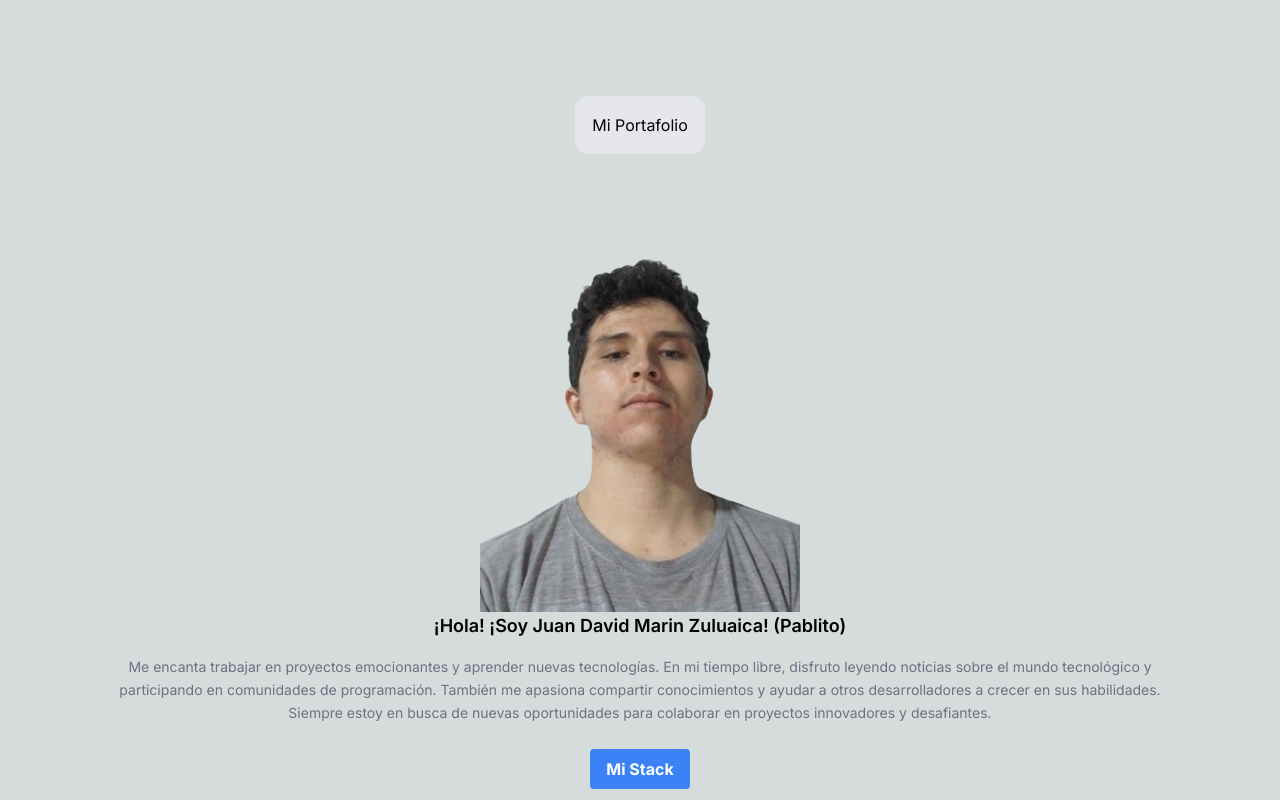
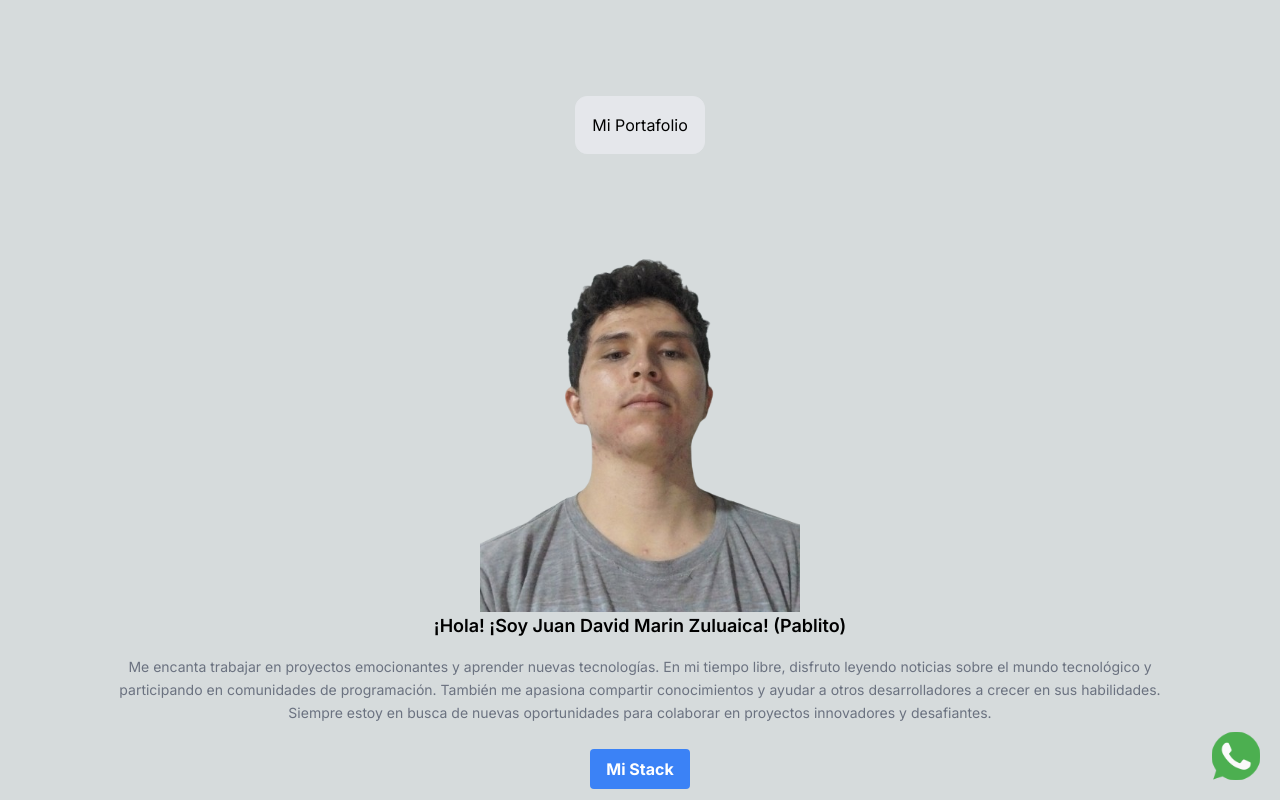
Before and after one commit to pablitog21/portfolio, a Next.js app: page / in a window 1280 px wide. Shown: the top 800 px of the page. Built offline with nearby package versions, Linux system fonts and the light colour scheme.

Commit message:
ajuste boton whatsapp

```diff
--- a/src/app/layout.tsx
+++ b/src/app/layout.tsx
@@ -19,7 +19,7 @@ export default function RootLayout({
     <html lang="en">
       <body className={`${inter.className} overflow-y-scroll overflow-x-scroll`}>
         {children}
-        {/* <BotonWhatsapp/> */}
+        <BotonWhatsapp/>
         </body>
     </html>
   );
--- a/src/components/BotonWhatsapp .tsx
+++ b/src/components/BotonWhatsapp .tsx
@@ -3,14 +3,23 @@
 import React, { useState } from 'react';
 
 const BotonWhatsapp = () => {
+    const handleClick = () => {
+        const nombre = prompt('Hola, por favor dijita tu nombre:');
 
-    const handleClick = () => {
+        if (nombre) {
+            if (nombre.length > 150) {
+                alert('El nombre no puede exceder los 150 caracteres.');
+            } else {
+                const mensaje = `Hola, ¿cómo estás? Me gustaría adquirir tus servicios. ¿Podríamos programar una reunión para llegar a un acuerdo? ¡Gracias! Atentamente: ${nombre}.`;
+                const mensajeCodificado = encodeURIComponent(mensaje);
 
-        const mensaje = encodeURIComponent('Hola, ¿cómo estás? Me gustaría adquirir tus servicios. ¿Podríamos programar una reunión para llegar a un acuerdo? ¡Gracias!');
+                const whatsappURL = `https://api.whatsapp.com/send?phone=570000000000&text=${mensajeCodificado}`;
 
-        const whatsappURL = `https://api.whatsapp.com/send?phone=570000000000&text=${mensaje}`;
-
-        window.open(whatsappURL, '_blank');
+                window.open(whatsappURL, '_blank');
+            }
+        } else {
+            alert('No se ingresó ningún nombre.');
+        }
     };
 
     return (
@@ -24,4 +33,5 @@ const BotonWhatsapp = () => {
     );
 };
 
+
 export default BotonWhatsapp;
```
